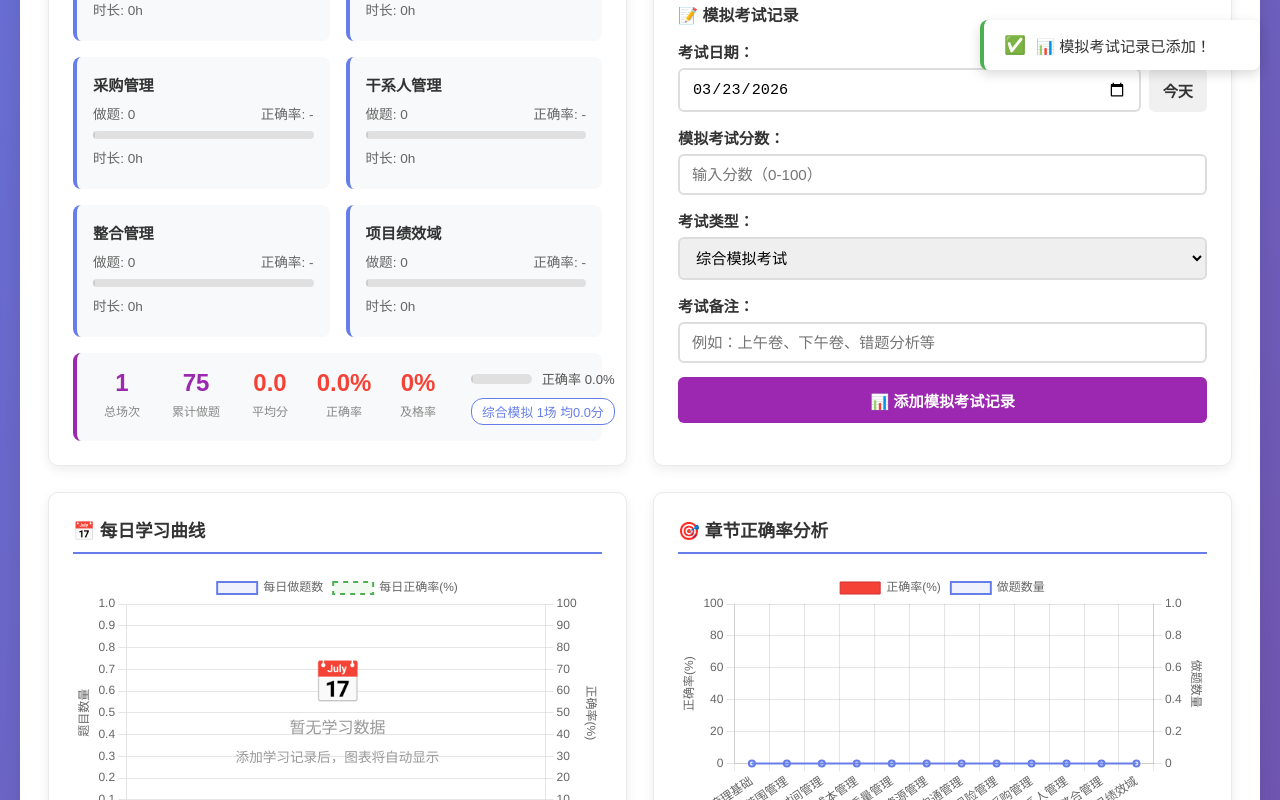
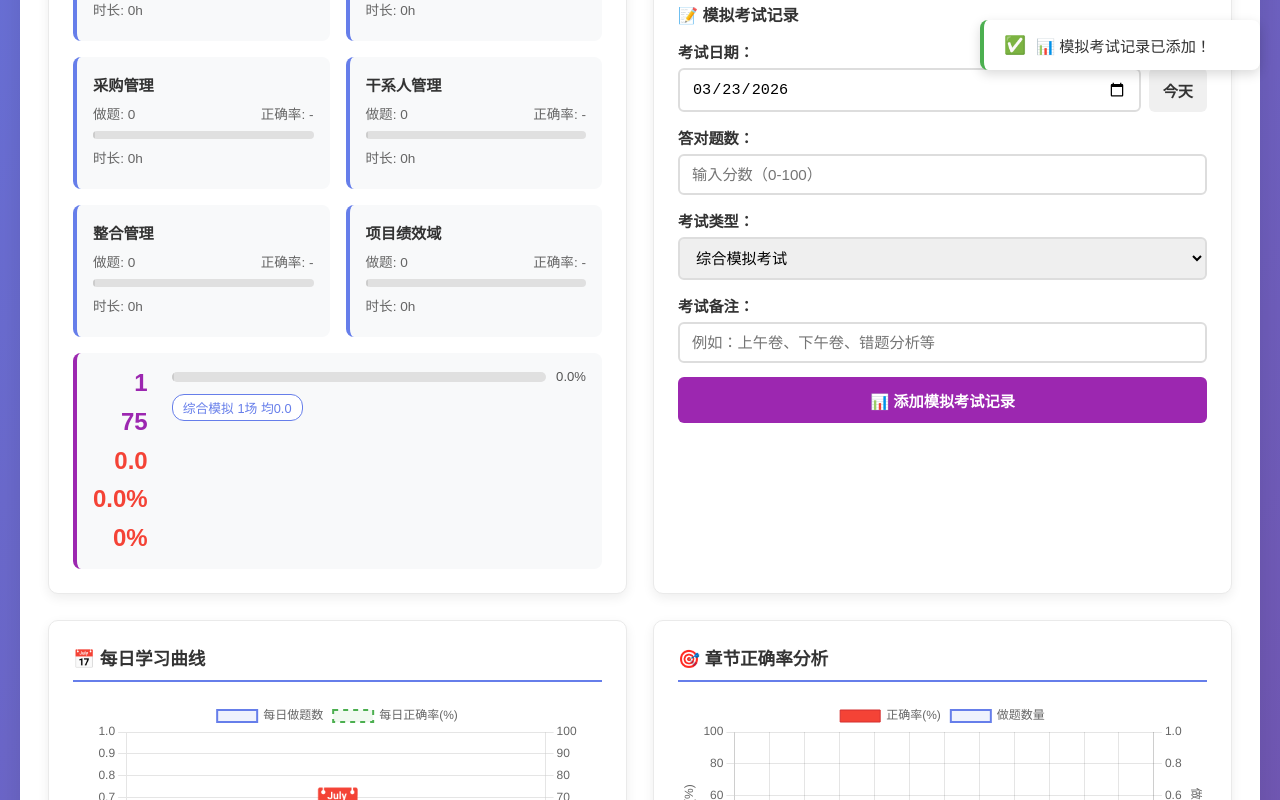
Before and after one commit to Lome11/gaoxiang-study, a Vue app: page / in a window 1280 px wide. Both pictures are taken after a click on the button "📊 添加模拟考试记录". Shown: the part 1102-1902 px from the top of the page. Built offline with nearby package versions, Linux system fonts and the light colour scheme.

Commit message:
fix: 模拟进度去掉标签文字+score改为答对题数(0-75)

```diff
--- a/src/components/ChapterProgress.vue
+++ b/src/components/ChapterProgress.vue
@@ -38,28 +38,13 @@
         <!-- 有数据 -->
         <template v-else>
           <div class="mock-body">
-            <!-- 左：汇总统计 -->
+            <!-- 左：汇总统计（只显示数字，无标签） -->
             <div class="mock-stats">
-              <div class="mock-stat-item">
-                <span class="mock-val">{{ mock.count }}</span>
-                <span class="mock-lbl">总场次</span>
-              </div>
-              <div class="mock-stat-item">
-                <span class="mock-val">{{ mock.totalQuestions }}</span>
-                <span class="mock-lbl">累计做题</span>
-              </div>
-              <div class="mock-stat-item">
-                <span class="mock-val" :class="scoreClass">{{ mock.avgScore }}</span>
-                <span class="mock-lbl">平均分</span>
-              </div>
-              <div class="mock-stat-item">
-                <span class="mock-val" :class="accClass">{{ mock.avgAccuracy }}%</span>
-                <span class="mock-lbl">正确率</span>
-              </div>
-              <div class="mock-stat-item">
-                <span class="mock-val" :class="passClass">{{ mock.passRate }}%</span>
-                <span class="mock-lbl">及格率</span>
-              </div>
+              <span class="mock-val">{{ mock.count }}</span>
+              <span class="mock-val">{{ mock.totalQuestions }}</span>
+              <span class="mock-val" :class="scoreClass">{{ mock.avgScore }}</span>
+              <span class="mock-val" :class="accClass">{{ mock.avgAccuracy }}%</span>
+              <span class="mock-val" :class="passClass">{{ mock.passRate }}%</span>
             </div>
 
             <!-- 右：进度条 + 类型分组 -->
@@ -71,7 +56,7 @@
                     :style="{ width: Math.min(mock.avgAccuracy, 100) + '%', background: barFill }"
                   ></div>
                 </div>
-                <span class="mock-bar-pct">正确率 {{ mock.avgAccuracy }}%</span>
+                <span class="mock-bar-pct">{{ mock.avgAccuracy }}%</span>
               </div>
               <div class="type-list">
                 <span
@@ -80,7 +65,7 @@
                   class="type-tag"
                   :style="{ borderColor: typeColor(ts.type), color: typeColor(ts.type) }"
                 >
-                  {{ ts.type }} {{ ts.count }}场 均{{ ts.avgScore }}分
+                  {{ ts.type }} {{ ts.count }}场 均{{ ts.avgScore }}
                 </span>
               </div>
             </div>
@@ -214,15 +199,11 @@ const passClass = computed(() => {
 /* 左侧统计数字 */
 .mock-stats {
   display: flex;
-  gap: 16px;
+  flex-direction: column;
+  gap: 10px;
   flex-shrink: 0;
-}
-
-.mock-stat-item {
-  display: flex;
-  flex-direction: column;
-  align-items: center;
-  min-width: 58px;
+  align-items: flex-end;
+  justify-content: center;
 }
 
 .mock-val {
@@ -230,13 +211,6 @@ const passClass = computed(() => {
   font-weight: bold;
   color: #9C27B0;
   line-height: 1.2;
-}
-
-.mock-lbl {
-  font-size: 0.75rem;
-  color: #888;
-  margin-top: 4px;
-  text-align: center;
 }
 
 .c-green  { color: #4CAF50 !important; }
--- a/src/components/RecordForm.vue
+++ b/src/components/RecordForm.vue
@@ -116,12 +116,12 @@
       </div>
 
       <div class="form-group">
-        <label>模拟考试分数：</label>
+        <label>答对题数：</label>
         <input
           type="number"
           v-model.number="mockForm.score"
           min="0"
-          max="100"
+          max="75"
           step="0.1"
           placeholder="输入分数（0-100）"
         />
@@ -280,8 +280,8 @@ async function handleAddMock() {
     return
   }
   const score = Number(mockForm.score)
-  if (isNaN(score) || score < 0 || score > 100) {
-    showToast('请输入有效的分数（0-100）', 'error')
+  if (isNaN(score) || score < 0 || score > 75) {
+    showToast('请输入有效的答对题数（0-75）', 'error')
     return
   }
   mockSubmitting.value = true
--- a/src/store/useStudyStore.js
+++ b/src/store/useStudyStore.js
@@ -380,12 +380,12 @@ const totalQuestions = computed(() =>
 )
 
 // 平均正确率 = (章节答对数 + 模拟答对数) / 总题数
+// 模拟：score 直接是答对题数
 const avgAccuracy = computed(() => {
   const chapterTotal = studyData.records.reduce((s, r) => s + r.questionsDone, 0)
   const chapterCorrect = studyData.records.reduce((s, r) => s + r.correctAnswers, 0)
-  // 模拟：分数即正确率(0-100)，反推答对数 = score/100 * 75
   const mockTotal = studyData.mockExams.length * MOCK_TOTAL_QUESTIONS
-  const mockCorrect = studyData.mockExams.reduce((s, e) => s + (e.score / 100 * MOCK_TOTAL_QUESTIONS), 0)
+  const mockCorrect = studyData.mockExams.reduce((s, e) => s + e.score, 0)
   const total = chapterTotal + mockTotal
   if (total === 0) return '0%'
   return ((chapterCorrect + mockCorrect) / total * 100).toFixed(1) + '%'
@@ -520,13 +520,17 @@ const recentMockExams = computed(() =>
 )
 
 // 模拟考试进度汇总（给进度卡用）
+// score = 答对题数（0~75），不是百分制
 const mockProgress = computed(() => {
   const exams = studyData.mockExams
   const count = exams.length
   const totalQ = count * MOCK_TOTAL_QUESTIONS
-  const totalCorrect = exams.reduce((s, e) => s + (e.score / 100 * MOCK_TOTAL_QUESTIONS), 0)
-  const avgScore = count > 0 ? (exams.reduce((s, e) => s + e.score, 0) / count) : 0
+  // 正确率 = 答对总数 / 总题数
+  const totalCorrect = exams.reduce((s, e) => s + e.score, 0)
+  const avgCorrect = count > 0 ? totalCorrect / count : 0
   const avgAcc = totalQ > 0 ? (totalCorrect / totalQ * 100) : 0
+  // 及格线：答对 >= 45 题（75*60%）
+  const PASS_LINE = MOCK_TOTAL_QUESTIONS * 0.6
   // 按类型分组统计
   const byType = {}
   for (const e of exams) {
@@ -542,11 +546,11 @@ const mockProgress = computed(() => {
   return {
     count,
     totalQuestions: totalQ,
-    avgScore: avgScore.toFixed(1),
-    avgAccuracy: avgAcc.toFixed(1),
+    avgScore: avgCorrect.toFixed(1),       // 平均答对题数
+    avgAccuracy: avgAcc.toFixed(1),         // 平均正确率 %
     typeStats,
     passRate: count > 0
-      ? ((exams.filter(e => e.score >= 60).length / count) * 100).toFixed(0)
+      ? ((exams.filter(e => e.score >= PASS_LINE).length / count) * 100).toFixed(0)
       : '0',
   }
 })
```
